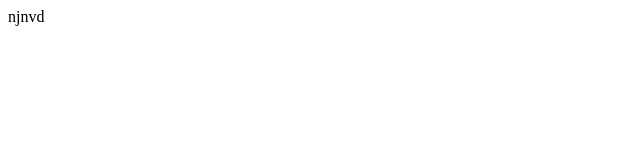
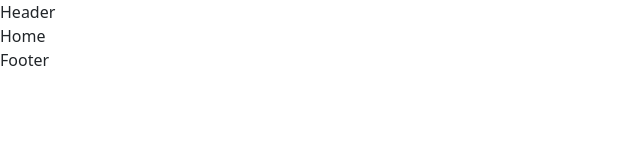
Before and after one commit to kiyakebe/asrat-funiture-v0, a React (Vite) app: page / in a window 1280 px wide. Shown: the top 160 px of the page, without its empty margins (0-640 px from the left). Built offline with nearby package versions, Linux system fonts and the light colour scheme.

Commit message:
configured: routing

```diff
--- a/package.json
+++ b/package.json
@@ -11,7 +11,8 @@
   "dependencies": {
     "bootstrap": "^5.3.2",
     "react": "^18.2.0",
-    "react-dom": "^18.2.0"
+    "react-dom": "^18.2.0",
+    "react-router-dom": "^6.18.0"
   },
   "devDependencies": {
     "@types/react": "^18.0.27",
--- a/src/App.tsx
+++ b/src/App.tsx
@@ -1,9 +1,29 @@
+import { BrowserRouter as Router, Routes, Route } from "react-router-dom";
+import "../node_modules/bootstrap/dist/css/bootstrap.min.css";
+import Layout from "./pages/Layout";
+import Home from "./pages/Home";
+import About from "./pages/About";
+import Furniture from "./pages/Furniture";
+import Gallery from "./pages/Gallery";
+import Login from "./pages/Login";
+import Signup from "./pages/Signup";
+
 function App() {
 
   return (
-    <div className="App">
-      njnvd
-    </div>
+    <Router>
+      <Routes>
+        <Route path="/" element={<Layout />}>
+          <Route index element={<Home />}/>
+          <Route path="/about" element={<About />}/>
+          <Route path="/furniture" element={<Furniture />}/>
+          <Route path="/gallery" element={<Gallery />}/>
+          <Route path="/profile" element={<Gallery />}/>
+        </Route>
+        <Route path="/login" element={<Login />} />
+        <Route path="/signup" element={<Signup />} />
+      </Routes>
+    </Router>
   )
 }
 
--- /dev/null
+++ b/src/components/Authentication/Login.tsx
@@ -0,0 +1,8 @@
+
+const Login = () => {
+  return (
+    <div>Login</div>
+  )
+}
+
+export default Login
--- /dev/null
+++ b/src/components/Authentication/Signup.tsx
@@ -0,0 +1,8 @@
+
+const Signup = () => {
+  return (
+    <div>Signup</div>
+  )
+}
+
+export default Signup
--- /dev/null
+++ b/src/components/Layout/1_Header/Header.tsx
@@ -0,0 +1,8 @@
+
+const Header = () => {
+  return (
+    <div>Header</div>
+  )
+}
+
+export default Header
--- /dev/null
+++ b/src/components/Layout/2_Footer/Footer.tsx
@@ -0,0 +1,8 @@
+
+const Footer = () => {
+  return (
+    <div>Footer</div>
+  )
+}
+
+export default Footer
--- /dev/null
+++ b/src/pages/Layout.tsx
@@ -0,0 +1,15 @@
+import { Outlet } from "react-router-dom"
+import Header from "../components/Layout/1_Header/Header"
+import Footer from "../components/Layout/2_Footer/Footer"
+
+const Layout = () => {
+  return (
+    <>
+    <Header />
+    <Outlet />
+    <Footer />
+    </>
+  )
+}
+
+export default Layout
--- /dev/null
+++ b/src/pages/Signup.tsx
@@ -0,0 +1,8 @@
+
+const Signup = () => {
+  return (
+    <div>Signup</div>
+  )
+}
+
+export default Signup
```
Also changed, not shown: 1 other file (tests, documents, lock files or other folders).
